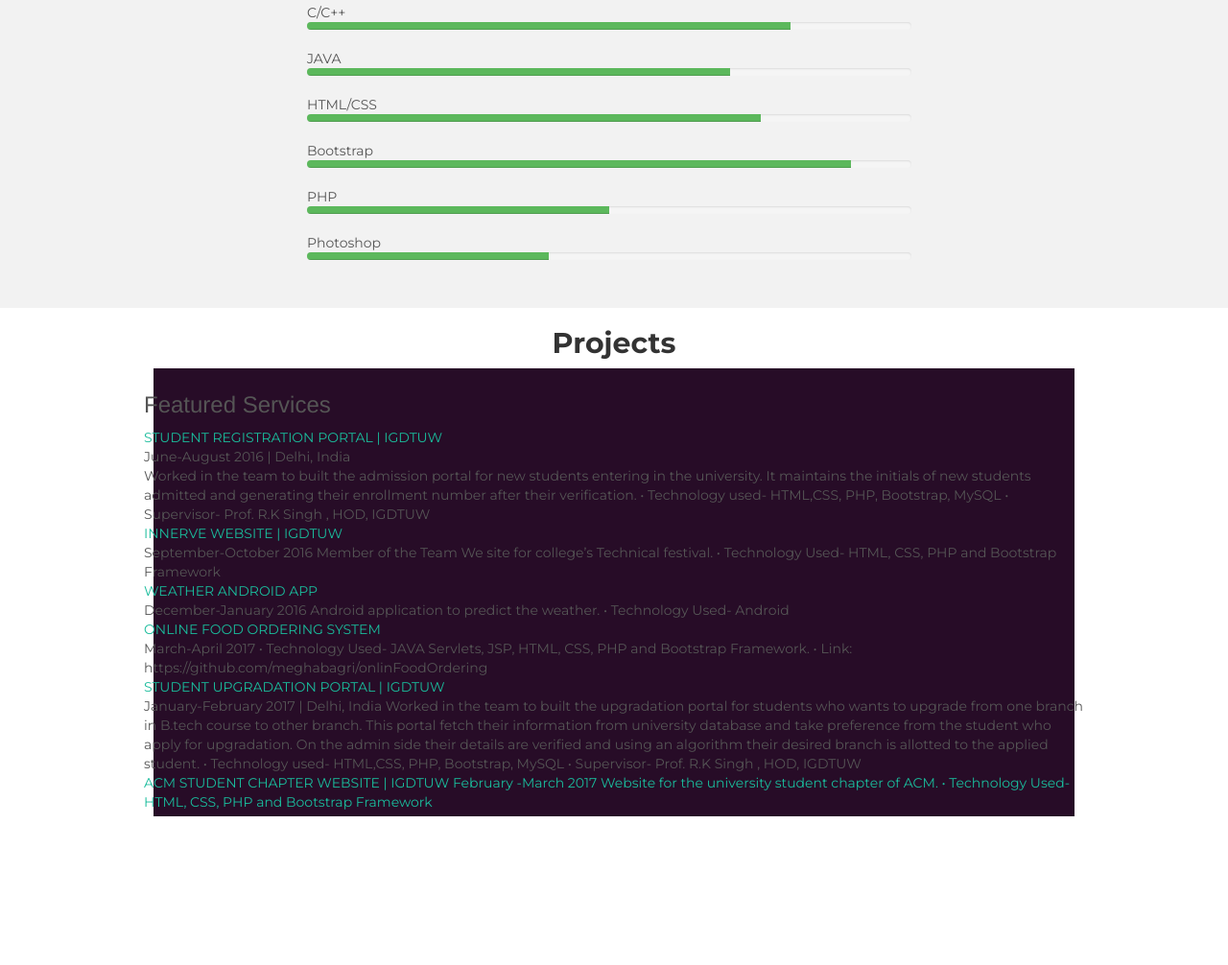
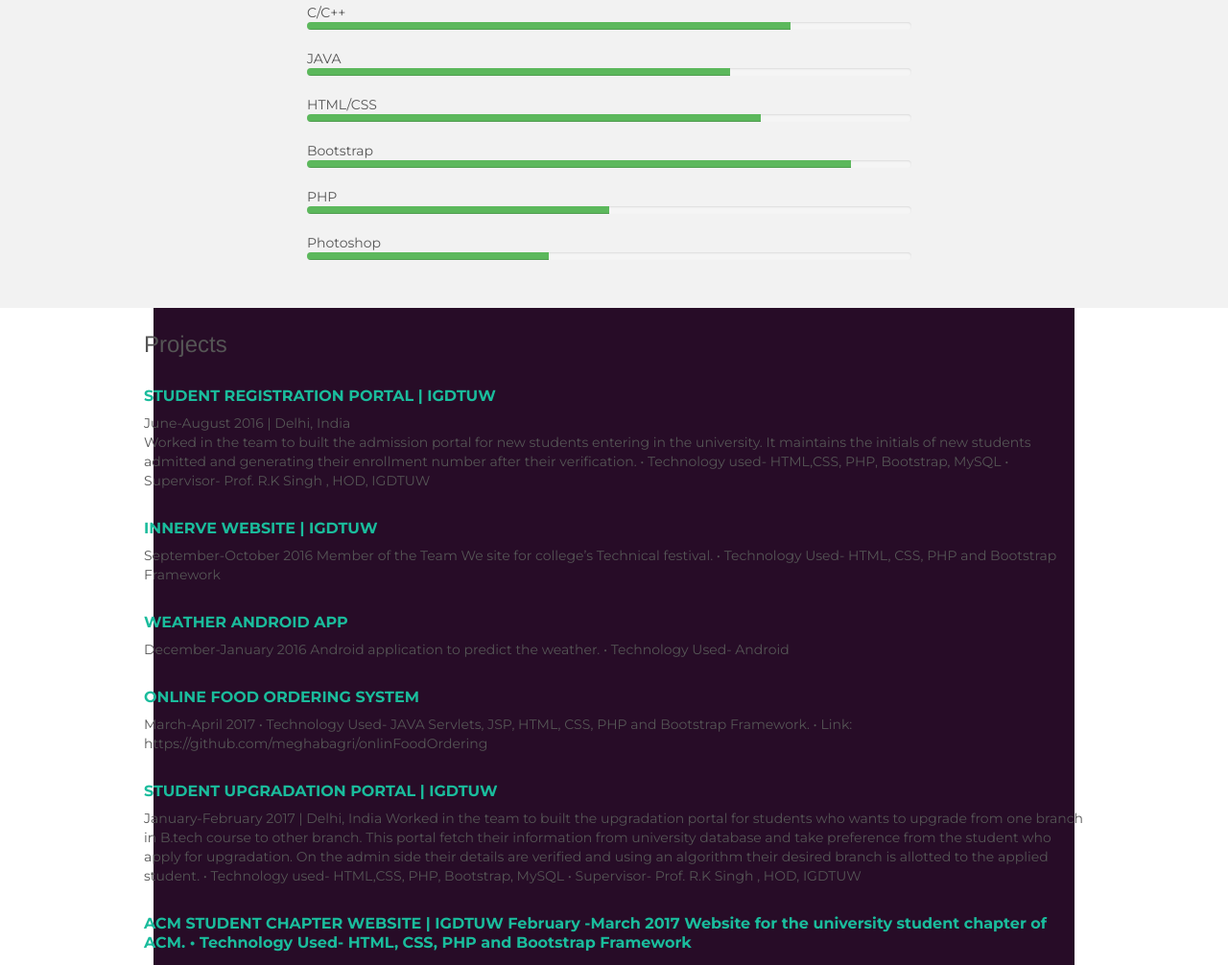
Before and after one commit to meghabagri/megha, a plain HTML site: page skills.html in a window 1280 px wide. Shown: the part 642-1648 px from the top of the page at 96% size. Before the commit the page ends 1493 px from the top, so only its background shows below. Drawn offline with nearby package versions, Linux system fonts and the light colour scheme.

Commit message:
Update skills.html

```diff
--- a/skills.html
+++ b/skills.html
@@ -31,7 +31,26 @@ body{background-color: white;}
     padding-top: 30px;
     padding-bottom: 30px;
 }
-
+.text2 {
+  font-size: 16px;
+  line-height: 20px;
+  font-weight: 600;
+  margin-bottom: 8px;
+  color: #5e5d5d;
+}
+.text2.color1 {
+    margin-top: 30px;
+  }
+.color1 {
+  color: #00b1ba;
+}
+.color1 a:hover,
+a.color1:hover {
+  color: #464545;
+}
+.text2.color1 {
+    margin-top: 30px;
+  }
 .con4{
 background-color: #A5D6A7;
 
@@ -163,11 +182,10 @@ background-color: #A5D6A7;
 </div>
 </div>
 <div class="con3">
-<div class="centered"><h2 >Projects</h2></div>
   <div class="container">
     <div class="row">
       <div class="grid_12">
-        <h3>Featured Services</h3>
+        <h3>Projects</h3>
       </div>
       <div class="grid_2">
         <div class="text2 color1"><a href="#">STUDENT REGISTRATION PORTAL | IGDTUW</a></div>June-August 2016 | Delhi, India    <br>Worked in the team to built the admission portal for new students entering in the university. It maintains the initials of new students admitted and generating their enrollment number after their verification.    • Technology used- HTML,CSS, PHP, Bootstrap, MySQL    • Supervisor- Prof. R.K Singh , HOD, IGDTUW</div>
@@ -181,10 +199,9 @@ background-color: #A5D6A7;
       <div class="grid_2">
         <div class="text2 color1"><a href="#">STUDENT UPGRADATION PORTAL | IGDTUW  </a></div>   January-February 2017 | Delhi, India    Worked in the team to built the upgradation portal for students who wants to upgrade from one branch in B.tech course to other branch. This portal fetch their information from university database and take preference from the student who apply for upgradation. On the admin side their details are verified and using an algorithm their desired branch is allotted to the applied student.   • Technology used- HTML,CSS, PHP, Bootstrap, MySQL    • Supervisor- Prof. R.K Singh , HOD, IGDTUW    </div>
       <div class="grid_2">
-        <div class="text2 color1"><a href="#">ACM STUDENT CHAPTER WEBSITE | IGDTUW February -March 2017    Website for the university student chapter of ACM.  • Technology Used- HTML, CSS, PHP and Bootstrap Framework     </div>
+        <div class="text2 color1"><a href="#">ACM STUDENT CHAPTER WEBSITE | IGDTUW February -March 2017    Website for the university student chapter of ACM.  • Technology Used- HTML, CSS, PHP and Bootstrap Framework
+          </div>
     </div>
-  </div>
-
 </div>
 </body>
 </html>
```
